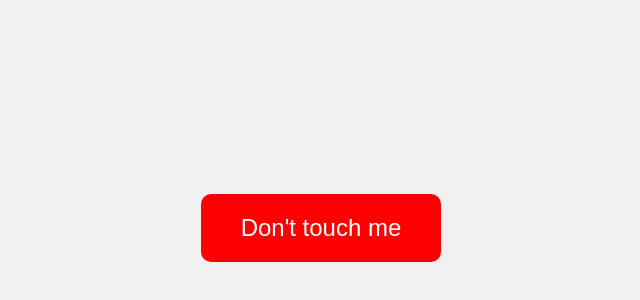
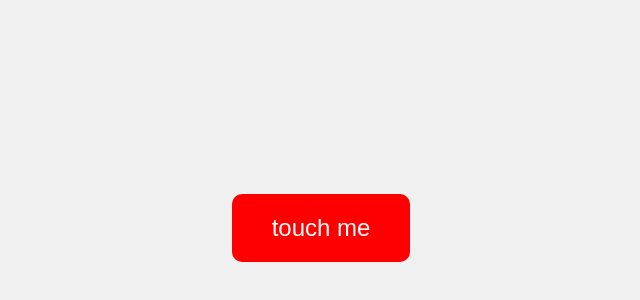
Before and after one commit to bhaurl/my-first-static-web-app, a website: page src/index.html in a window 1280 px wide. Shown: the part 172-472 px from the top of the page, without its empty margins (319-959 px from the left). Drawn offline with Linux system fonts and the light colour scheme.

Commit message:
Update index.html

```diff
--- a/src/index.html
+++ b/src/index.html
@@ -42,7 +42,7 @@
     </style>
 </head>
 <body>
-    <button class="button" id="startButton" onclick="playVideo()">Don't touch me</button>
+    <button class="button" id="startButton" onclick="playVideo()">touch me</button>
 
     <div class="video-container" id="videoContainer"></div>
 
```
